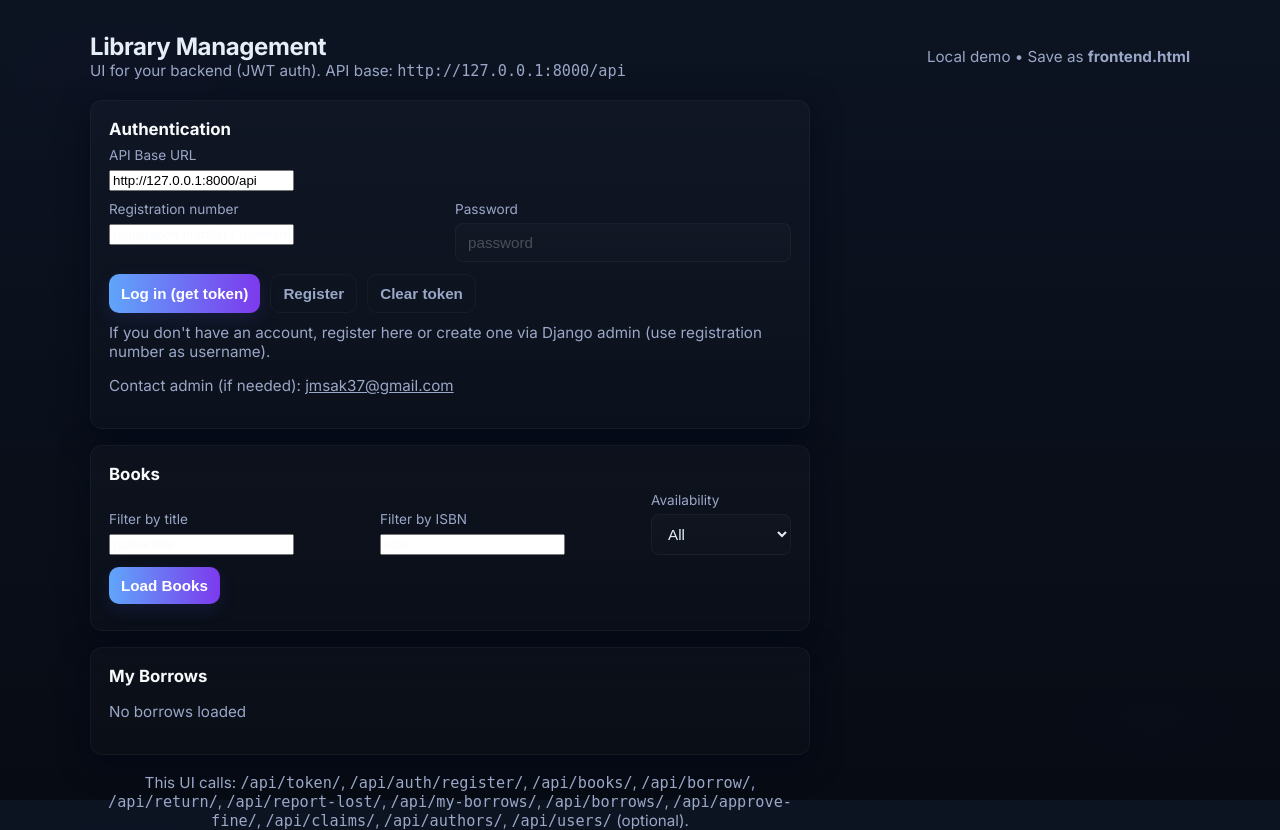
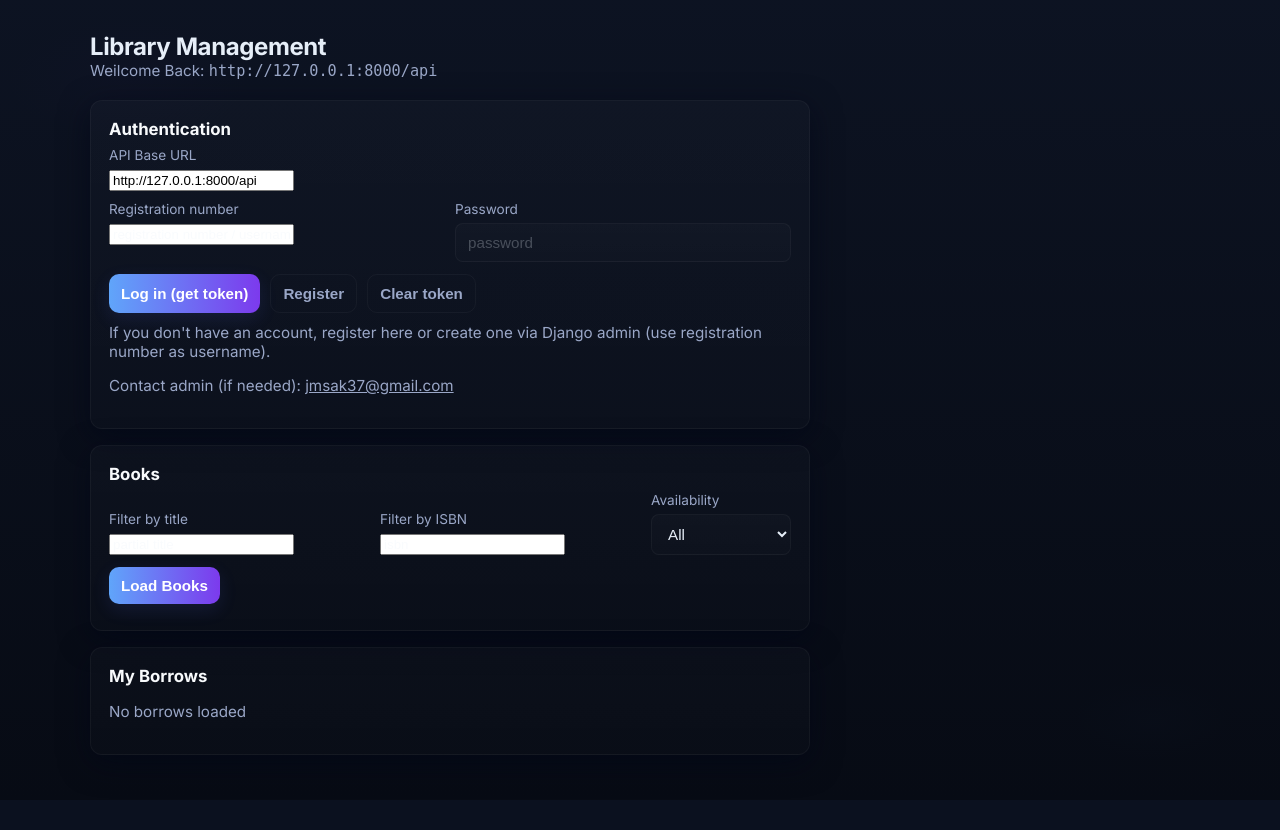
Before and after one commit to jmsak37/library-management-system, a Django app: page / in a window 1280 px wide. After the commit the page ends 718 px from the top, so only its background shows below. Run offline with Django 3.2, Linux system fonts and the light colour scheme; data that the repository does not hold is empty.

Commit message:
Library Management System

```diff
--- a/library/templates/frontend.html
+++ b/library/templates/frontend.html
@@ -51,9 +51,8 @@
     <header>
       <div>
         <h1>Library Management</h1>
-        <p class="muted">UI for your backend (JWT auth). API base: <code id="apiBase">http://127.0.0.1:8000/api</code></p>
+        <p class="muted">Weilcome Back: <code id="apiBase">Agian</code></p>
       </div>
-      <div class="muted">Local demo • Save as <strong>frontend.html</strong></div>
     </header>
 
     <div class="columns">
@@ -130,9 +129,7 @@
           <div id="myBorrowsList"><p class="muted">No borrows loaded</p></div>
         </div>
 
-        <footer>
-          <div class="muted">This UI calls: <code>/api/token/</code>, <code>/api/auth/register/</code>, <code>/api/books/</code>, <code>/api/borrow/</code>, <code>/api/return/</code>, <code>/api/report-lost/</code>, <code>/api/my-borrows/</code>, <code>/api/borrows/</code>, <code>/api/approve-fine/</code>, <code>/api/claims/</code>, <code>/api/authors/</code>, <code>/api/users/</code> (optional).</div>
-        </footer>
+
       </main>
 
       <aside>
```
Also changed, not shown: README.md.
